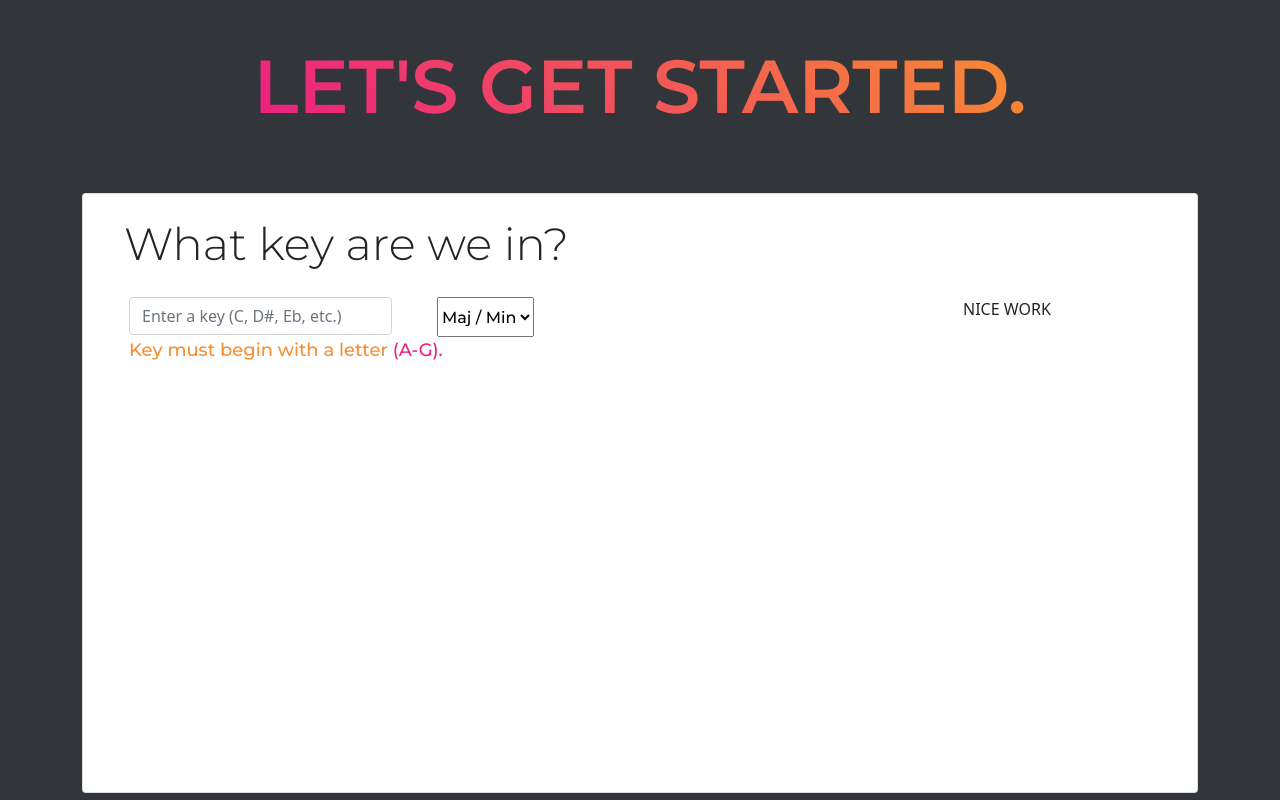
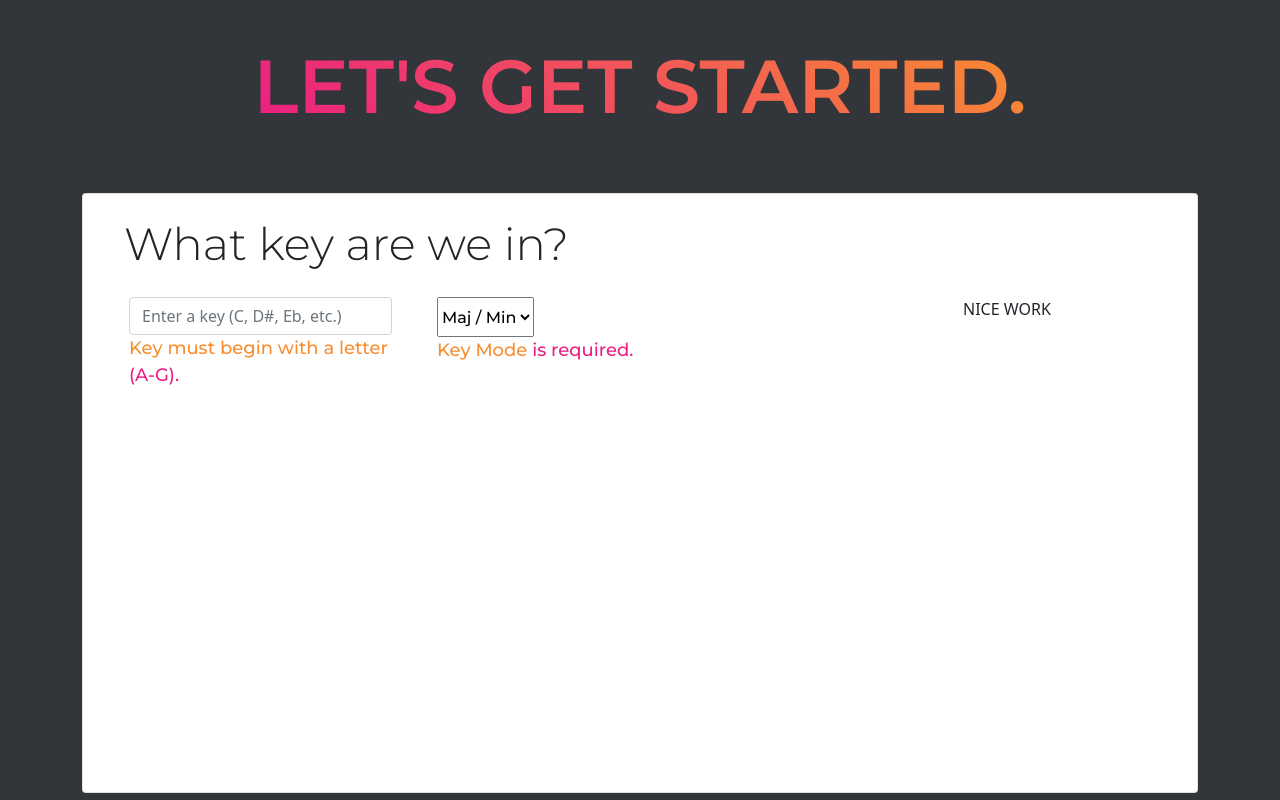
Before and after one commit to nateharrell123/Melody-Maker, a Vue app in the folder melody-maker/: page / in a window 1280 px wide. Built offline with nearby package versions, Linux system fonts and the light colour scheme.

Commit message:
css col fix

```diff
--- a/melody-maker/src/components/MelodyCard.vue
+++ b/melody-maker/src/components/MelodyCard.vue
@@ -9,7 +9,7 @@
               <div
                 class="form-group"
                 id="key-inner-fields"
-                :class="{ 'form-group--error': $v.key.$error }"
+                :class="{ 'form-group--error': $v.key.$error || $v.keyModeSelected.$error }"
               >
                 <b-col cols="3">
                   <b-form-input
@@ -20,27 +20,6 @@
                     placeholder="Enter a key (C, D#, Eb, etc.)"
                     v-model="key"
                   />
-                </b-col>
-                <div style="padding-right: 45px" />
-                <b-col cols="3">
-                  <b-form-select
-                    id="key-modes-select"
-                    v-model="keyModeSelected"
-                    :options="keyModes"
-                  >
-                    <template #first>
-                      <b-form-select-option
-                        id="key-modes-select"
-                        :value="null"
-                        disabled
-                        >Maj / Min</b-form-select-option
-                      >
-                    </template>
-                  </b-form-select>
-                </b-col>
-                <b-col cols="3" />
-                <b-col cols="3"> NICE WORK </b-col>
-              </div>
               <div
                 class="error"
                 id="error-message"
@@ -59,10 +38,40 @@
                 or
                 <span class="accent-color"> 'b' (flat).</span>
               </div>
+                </b-col>
+                <div style="padding-right: 45px" />
+                <b-col cols="3">
+                  <b-form-select
+                    class="form__input"
+                    id="key-modes-select"
+                    v-model="keyModeSelected"
+                    :options="keyModes"
+                  >
+                    <template #first>
+                      <b-form-select-option
+                        id="key-modes-select"
+                        :value="null"
+                        disabled
+                        >Maj / Min</b-form-select-option
+                      >
+                    </template>
+                  </b-form-select>
+              <div
+                class="error"
+                id="error-message"
+                v-if="!$v.keyModeSelected.required"
+              >
+              Key Mode
+                <span class="accent-color">is required.</span>
+              </div>
+                </b-col>
+                <b-col cols="3" />
+                <b-col cols="3"> NICE WORK </b-col>
+              </div>
             </b-row>
-            <div v-if="startCharIsValid">
+            <!-- <div v-if="startCharIsValid">
               <button>Hey</button>
-            </div>
+            </div> -->
           </div>
         </div>
       </b-card>
@@ -122,6 +131,7 @@ export default {
   },
   created() {
     bus.$on("StartCharIsValid", (data) => {
+      console.log(data)
       this.startCharValid = data
     });
   },
@@ -143,6 +153,9 @@ export default {
       // },
       endCharValidation,
     },
+    keyModeSelected: {
+      required
+    }
   },
 };
 </script>
@@ -151,6 +164,8 @@ export default {
 #key-modes-select {
   font-family: "Montserrat";
   min-height: 40px;
+}
+#error-message-key-Mode{
 }
 .container {
   /* for animation */
```
